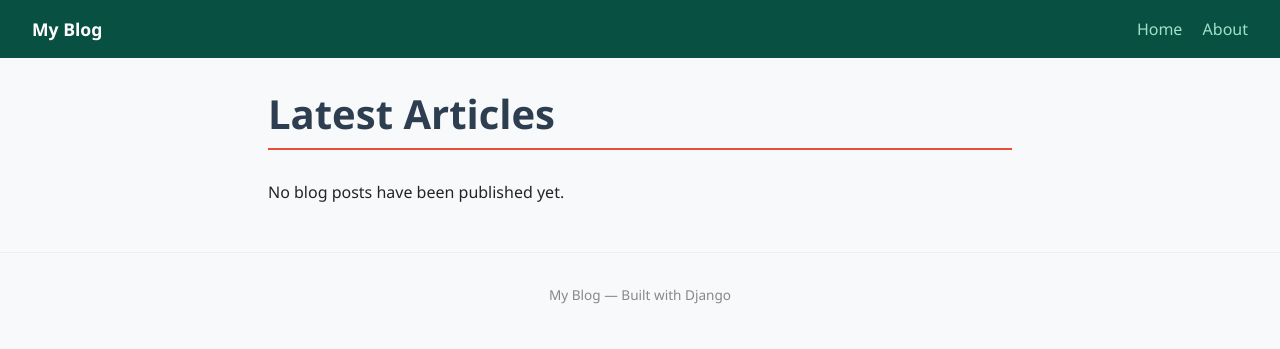
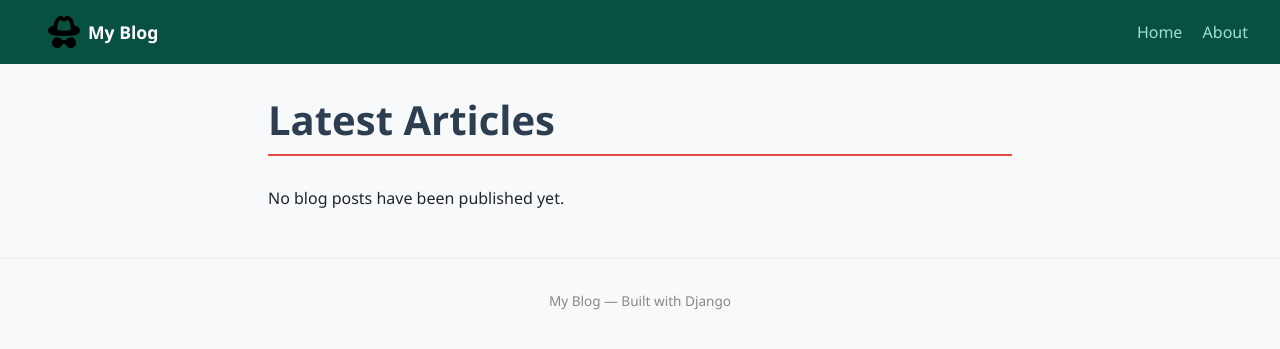
Before and after one commit to Lynxars/django-fundamentals, a Django app: page / in a window 1280 px wide. Shown: the top 349 px of the page. Run offline with Django 5.2, Linux system fonts and the light colour scheme; data that the repository does not hold is empty.

Commit message:
Configure local static files, link custom stylesheet, and add card hover effects

```diff
--- a/blog/templates/blog/base.html
+++ b/blog/templates/blog/base.html
@@ -1,6 +1,5 @@
-<!-- 1. ALWAYS load static at the absolute top of the template -->
 {% load static %}
-{% load static %}
+
 <!DOCTYPE html>
 <html lang="en">
 <head>
@@ -14,7 +13,8 @@
     nav { background: #085041; padding: 1rem 2rem;
           display: flex; justify-content: space-between; align-items: center; }
     nav a { color: #9FE1CB; text-decoration: none; margin-left: 1rem; }
-    nav .brand { color: #fff; font-weight: bold; font-size: 1.1rem; }
+    nav .brand { color: #fff; font-weight: bold; font-size: 1.1rem;
+                 display: flex; align-items: center; gap: 8px; text-decoration: none; }
     main { max-width: 800px; margin: 2rem auto; padding: 0 1rem; }
     footer { text-align: center; padding: 2rem; color: #888; font-size: 0.85rem;
             border-top: 1px solid #eee; margin-top: 3rem; }
@@ -26,10 +26,14 @@
   <!-- 2. Link your custom local stylesheet -->
   <link rel="stylesheet" href="{% static 'css/style.css' %}">
 </head>
+
 <body>
 
   <nav>
-    <span class="brand">My Blog</span>
+    <a href="{% url 'blog:home' %}" class="brand">
+      <img src="{% static 'images/logo (2).png' %}" alt="My Blog logo" height="32">
+      My Blog
+    </a>
     <div>
       <a href="{% url 'blog:home' %}">Home</a>
       <a href="{% url 'blog:about' %}">About</a>
```
Also changed, not shown: static/images/logo (2).png (added).
